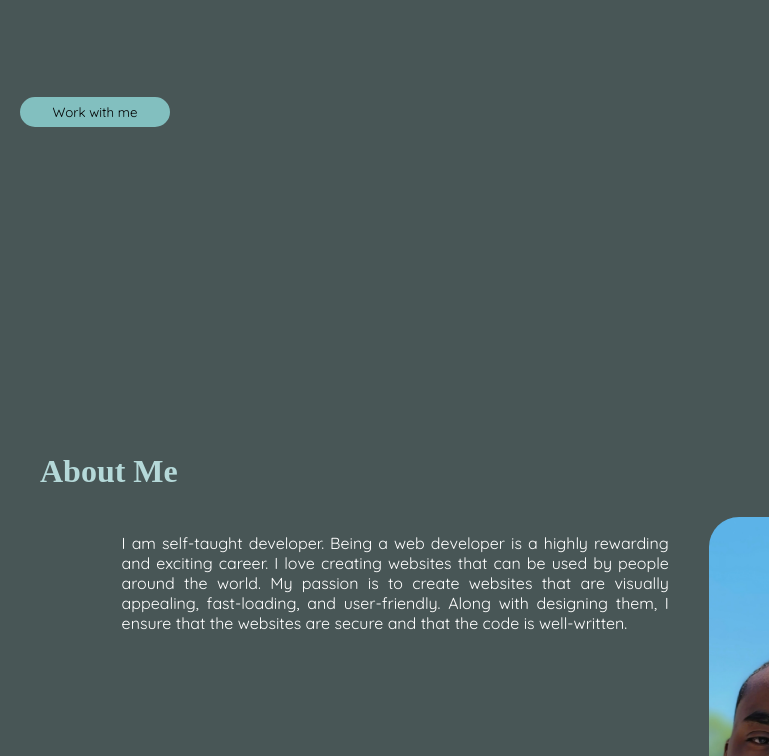
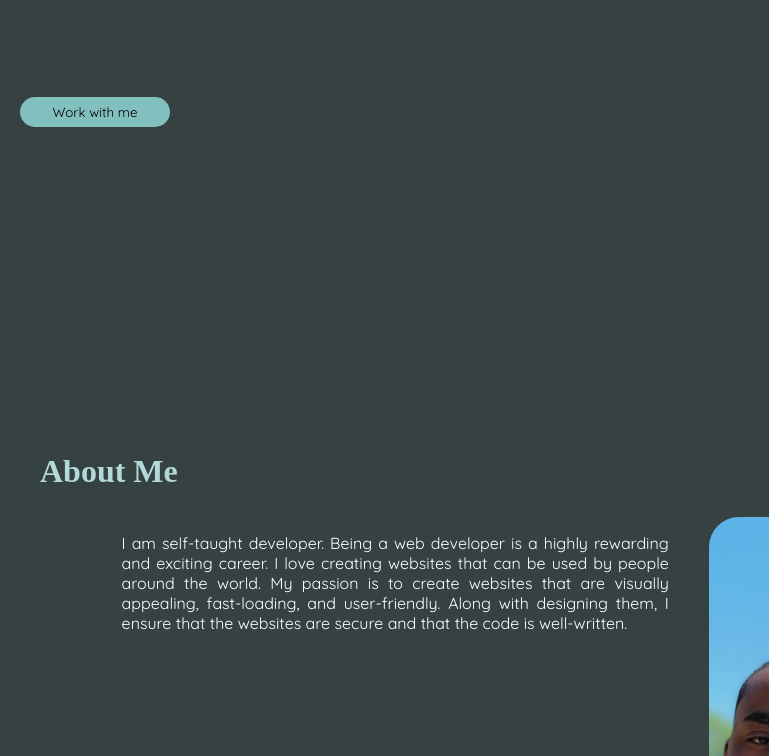
Before and after one commit to Spruelw/portfolio, a plain HTML site: page index.html in a window 1280 px wide. Shown: the part 283-1039 px from the top of the page, without its empty margins (0-769 px from the left). Drawn offline with Linux system fonts and the light colour scheme; a web font is replaced by a local one.

Commit message:
Update style.css

```diff
--- a/style.css
+++ b/style.css
@@ -1,5 +1,5 @@
 html,body{
-    background-color: #485656     ;
+    background-color: #364141      ;
     margin:0px;
     padding:0px;
     width:100%;
```
